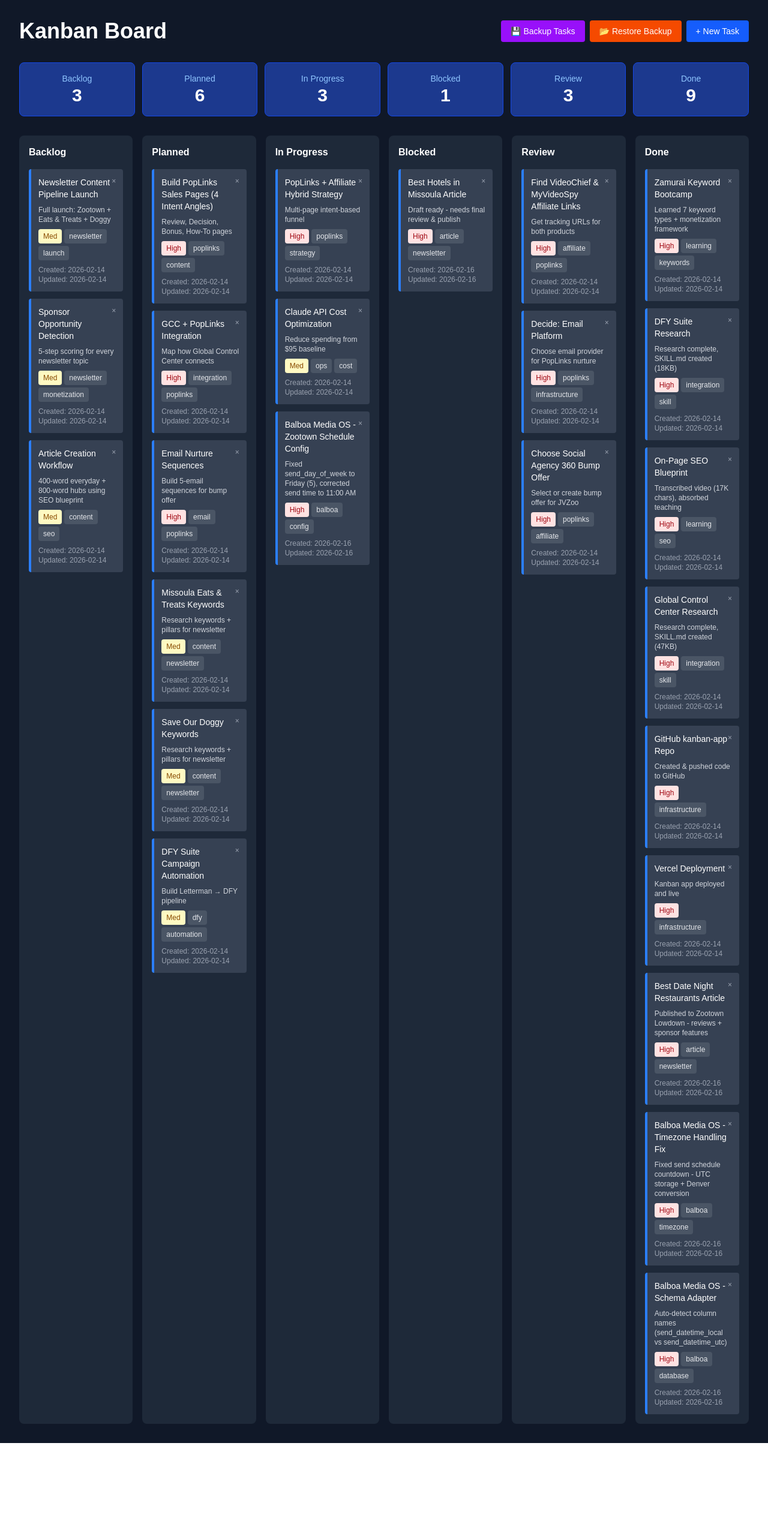
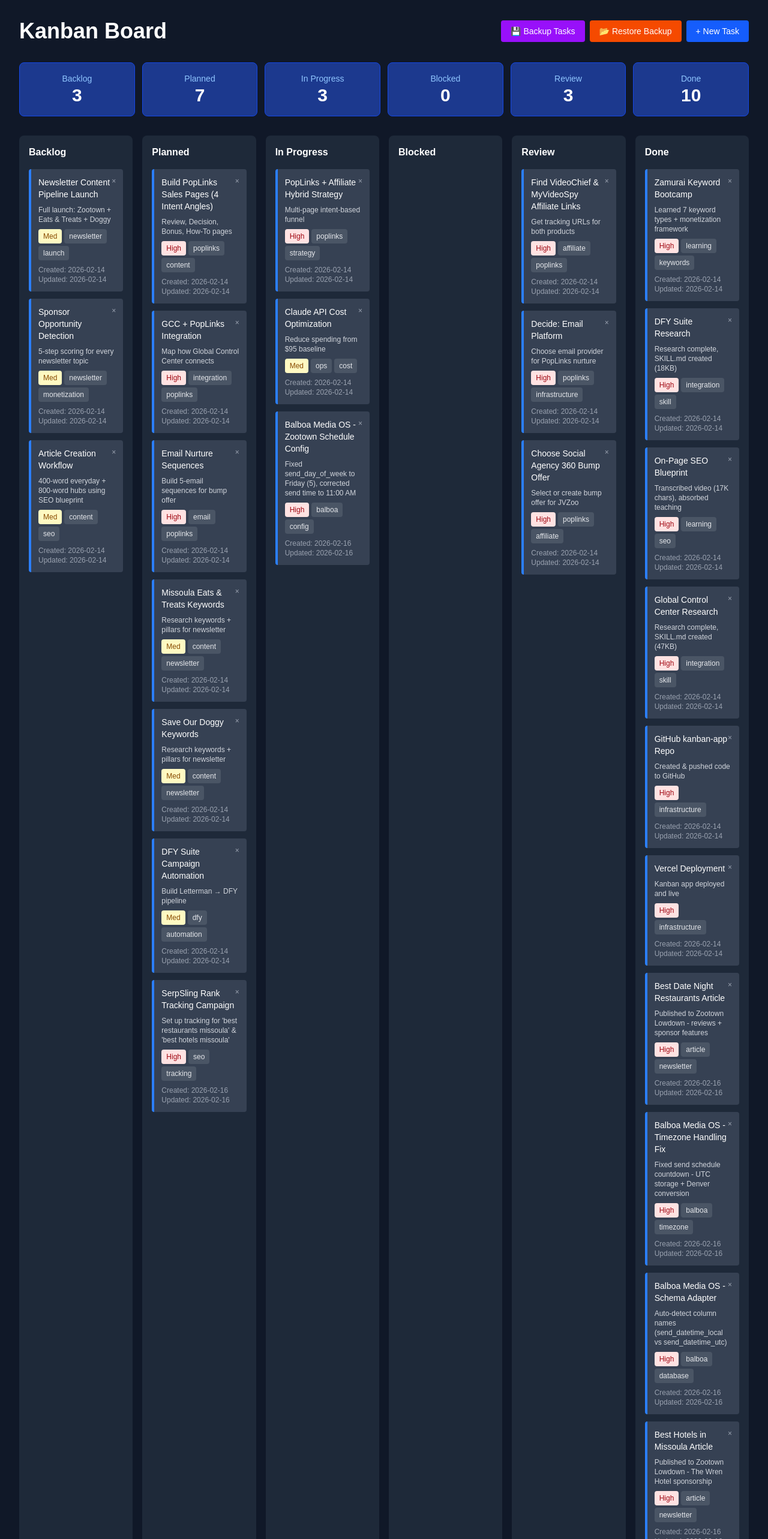
Before and after one commit to JoeKal97/kanban-app, a Next.js app: page / in a window 1280 px wide. Shown: the top 2566 px of the page at 60% size. Before the commit the page ends 2406 px from the top, so only its background shows below. Built offline with nearby package versions, Linux system fonts and the light colour scheme.

Commit message:
Update: Best Hotels published, add SerpSling tracking task

```diff
--- a/app/initial-data.ts
+++ b/app/initial-data.ts
@@ -23,5 +23,6 @@
   {id:"22",title:"Balboa Media OS - Timezone Handling Fix",description:"Fixed send schedule countdown - UTC storage + Denver conversion",priority:"High",tags:["balboa","timezone"],column:"Done",createdDate:"2026-02-16",updatedDate:"2026-02-16"},
   {id:"23",title:"Balboa Media OS - Schema Adapter",description:"Auto-detect column names (send_datetime_local vs send_datetime_utc)",priority:"High",tags:["balboa","database"],column:"Done",createdDate:"2026-02-16",updatedDate:"2026-02-16"},
   {id:"24",title:"Balboa Media OS - Zootown Schedule Config",description:"Fixed send_day_of_week to Friday (5), corrected send time to 11:00 AM",priority:"High",tags:["balboa","config"],column:"In Progress",createdDate:"2026-02-16",updatedDate:"2026-02-16"},
-  {id:"25",title:"Best Hotels in Missoula Article",description:"Draft ready - needs final review & publish",priority:"High",tags:["article","newsletter"],column:"Blocked",createdDate:"2026-02-16",updatedDate:"2026-02-16"}
+  {id:"25",title:"Best Hotels in Missoula Article",description:"Published to Zootown Lowdown - The Wren Hotel sponsorship",priority:"High",tags:["article","newsletter"],column:"Done",createdDate:"2026-02-16",updatedDate:"2026-02-16"},
+  {id:"26",title:"SerpSling Rank Tracking Campaign",description:"Set up tracking for 'best restaurants missoula' & 'best hotels missoula'",priority:"High",tags:["seo","tracking"],column:"Planned",createdDate:"2026-02-16",updatedDate:"2026-02-16"}
 ];
```
